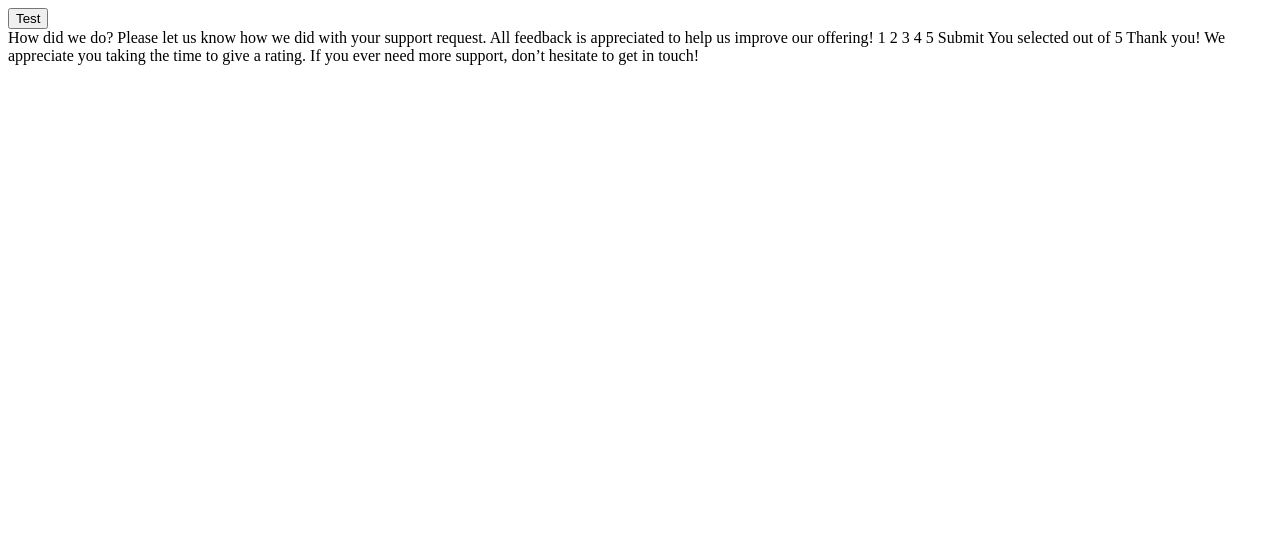
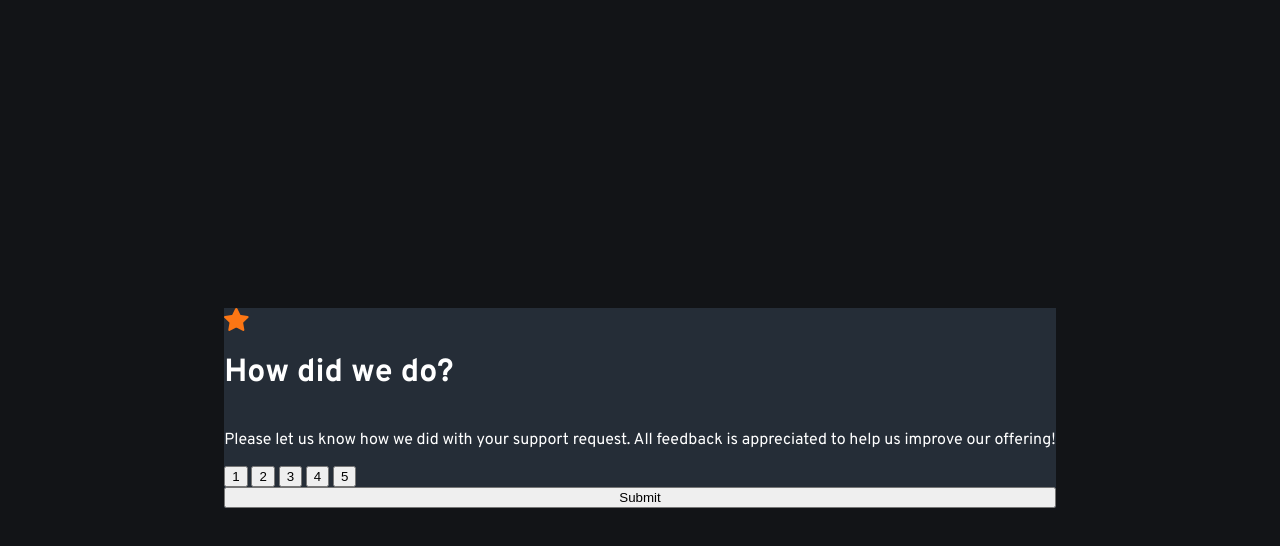
Before and after one commit to PongpolR/interactive-rating-component, a plain HTML site: page index.html in a window 1280 px wide. Drawn offline with Linux system fonts and the light colour scheme.

Commit message:
add font family and card component

```diff
--- a/index.html
+++ b/index.html
@@ -1,50 +1,76 @@
 <!DOCTYPE html>
 <html lang="en">
+
 <head>
   <meta charset="UTF-8">
-  <meta name="viewport" content="width=device-width, initial-scale=1.0"> <!-- displays site properly based on user's device -->
+  <meta name="viewport" content="width=device-width, initial-scale=1.0">
+  <!-- displays site properly based on user's device -->
 
   <link rel="icon" type="image/png" sizes="32x32" href="./images/favicon-32x32.png">
 
   <title>Frontend Mentor | Interactive rating component</title>
 
+  <link rel="stylesheet" href="style.css">
+
+  <link rel="preconnect" href="https://fonts.googleapis.com">
+  <link rel="preconnect" href="https://fonts.gstatic.com" crossorigin>
+  <link href="https://fonts.googleapis.com/css2?family=Overpass:wght@400;700&display=swap" rel="stylesheet">
+
   <!-- Feel free to remove these styles or customise in your own stylesheet 👍 -->
   <style>
-    .attribution { font-size: 11px; text-align: center; }
-    .attribution a { color: hsl(228, 45%, 44%); }
+    .attribution {
+      font-size: 11px;
+      text-align: center;
+    }
+
+    .attribution a {
+      color: hsl(228, 45%, 44%);
+    }
   </style>
 </head>
+
 <body>
   <script src="script.js"></script>
-  <div>
+  <!-- <div>
     <button id="test" onclick="test()">Test</button>
-  </div>
+  </div> -->
 
 
   <!-- Rating state start -->
 
-  How did we do?
-
-  Please let us know how we did with your support request. All feedback is appreciated
-  to help us improve our offering!
-
-  1 2 3 4 5
-
-  Submit
+  <div class="card">
+    <img id="icon" src="images/icon-star.svg" alt="icon">
+    <h1>How did we do?</h1>
+    <p>
+      Please let us know how we did with your support request. All feedback is appreciated
+      to help us improve our offering!
+    </p>
+    <div>
+      <button>1</button>
+      <button>2</button>
+      <button>3</button>
+      <button>4</button>
+      <button>5</button>
+    </div>
+    <button>Submit</button>
+  </div>
 
   <!-- Rating state end -->
 
   <!-- Thank you state start -->
 
-  You selected <!-- Add rating here --> out of 5
+  <!--
+  You selected Add rating here out of 5
+  -->
 
-  Thank you!
+  <!-- Thank you! -->
 
-  We appreciate you taking the time to give a rating. If you ever need more support,
-  don’t hesitate to get in touch!
+  <!-- We appreciate you taking the time to give a rating. If you ever need more support,
+  don’t hesitate to get in touch! -->
 
   <!-- Thank you state end -->
 
 
 </body>
+
 </html>
--- a/style.css
+++ b/style.css
@@ -0,0 +1,26 @@
+@media all{
+  html {
+    font-family: 'Overpass', sans-serif;
+  }
+  body {
+    background: hsl(216, 12%, 8%);
+    color: white;
+    display: flex;
+    justify-content: center;
+    min-height: 100vh;
+    flex-direction: column;
+  }
+  .card {
+    background: hsl(213, 19%, 18%);
+    display: flex;
+    flex-direction: column;
+    justify-content: center;
+    margin: 0 auto;
+  }
+}
+
+@media (min-width: 376px) {
+  #icon {
+    width: 3%;
+  }
+}
```
